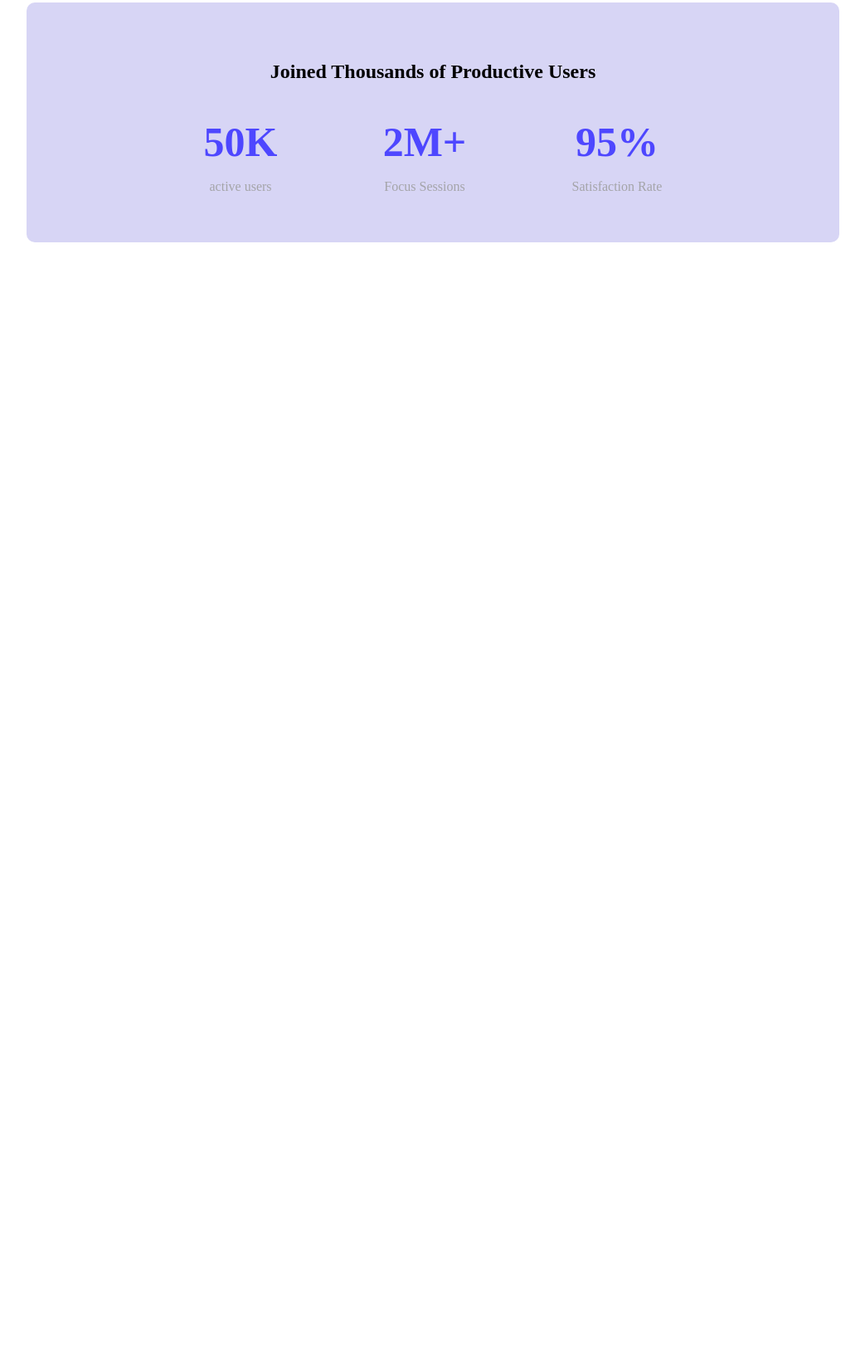
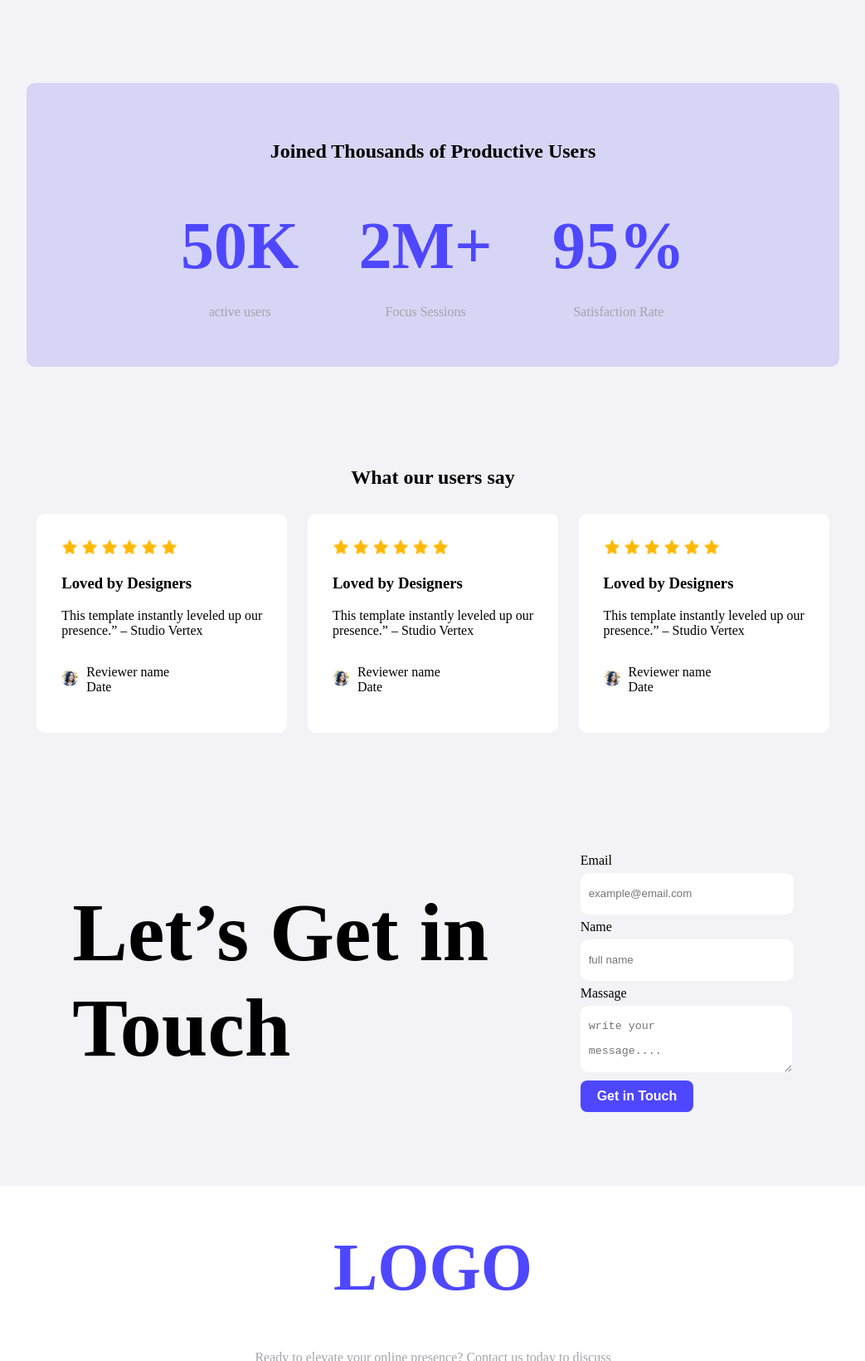
Before and after one commit to bonoshree009/landingPage, a plain HTML site: page index.html in a window 1280 px wide. Shown: the part 1160-2800 px from the top of the page at 83% size, without its empty margins (118-1161 px from the left). Before the commit the page ends 1502 px from the top, so only its background shows below. Drawn offline with Linux system fonts and the light colour scheme.

Commit message:
form done

```diff
--- a/index.html
+++ b/index.html
@@ -37,8 +37,84 @@
              </div>
          </div>
         </section>
+        <section class="cart-container">
+            <h1 class="cart-title">What our users say</h1>
+            <div class="cart">
+             <div class="cart-items">
+                <img src="Assets/icon-star.png" alt="">
+                 <img src="Assets/icon-star.png" alt="">
+                 <img src="Assets/icon-star.png" alt="">
+                <img src="Assets/icon-star.png" alt="">
+                <img src="Assets/icon-star.png" alt="">
+                 <img src="Assets/icon-star.png" alt="">
+                 <h3>Loved by Designers</h3>
+                 <p>This template instantly leveled up our  <br>presence.” – Studio Vertex</p>
+                  <div class="cart-subitems">
+                    <div>
+                        <img src="Assets/avatar.png" alt="">
+                    </div>
+                    <div><p>Reviewer name <br> Date</p></div>
+                  </div>
+               </div>
+             <div class="cart-items">
+                <img src="Assets/icon-star.png" alt="">
+                 <img src="Assets/icon-star.png" alt="">
+                 <img src="Assets/icon-star.png" alt="">
+                <img src="Assets/icon-star.png" alt="">
+                <img src="Assets/icon-star.png" alt="">
+                 <img src="Assets/icon-star.png" alt="">
+                 <h3>Loved by Designers</h3>
+                 <p>This template instantly leveled up our  <br>presence.” – Studio Vertex</p>
+                  <div class="cart-subitems">
+                    <div>
+                        <img src="Assets/avatar.png" alt="">
+                    </div>
+                    <div><p>Reviewer name <br> Date</p></div>
+                  </div>
+               </div>
+             <div class="cart-items">
+                <img src="Assets/icon-star.png" alt="">
+                 <img src="Assets/icon-star.png" alt="">
+                 <img src="Assets/icon-star.png" alt="">
+                <img src="Assets/icon-star.png" alt="">
+                <img src="Assets/icon-star.png" alt="">
+                 <img src="Assets/icon-star.png" alt="">
+                 <h3>Loved by Designers</h3>
+                 <p>This template instantly leveled up our <br> presence.” – Studio Vertex</p>
+                  <div class="cart-subitems">
+                    <div>
+                        <img src="Assets/avatar.png" alt="">
+                    </div>
+                    <div><p>Reviewer name <br> Date</p></div>
+                  </div>
+               </div>
+        </div>
+        </section>
+        <section>
+            <div class="form">
+                <div><h1>Let’s Get in <br> Touch</h1></div>
+                <div class="form-items">
+                    Email <br>
+                    <input type="email" placeholder="example@email.com"> <br>
+                    Name <br>
+                    <input type="text" placeholder="full name"> <br>
+                    Massage <br>
+                    <textarea name="text" id="" placeholder="write your message...."></textarea> <br>
+                    <button class="btn">Get in Touch</button>
+                </div>
+            </div>
+        </section>
+    </main>
 
-    </main>
-    <footer></footer>
+    <footer class="footer">
+        <h1 class="bold">LOGO</h1>
+        <p class="gray">Ready to elevate your online presence? Contact us today to discuss <br> your project and discover how we can bring your vision to life.</p>
+         <ul>
+            <li>Home</li>
+            <li> About</li>
+            <li>How It Works</li>
+            <li>Services</li>
+         </ul>
+    </footer>
 </body>
 </html>
--- a/styles.css
+++ b/styles.css
@@ -23,6 +23,9 @@ nav{
     margin-top: 150px;
     padding-bottom: 100px;
 }
+.banner h1{
+    font-size: 65px;
+}
 .btn{
     color: white;
     background-color: #4E47FF;
@@ -32,11 +35,18 @@ nav{
     border: 0;
     padding: 10px 20px;
 }
+main{
+    background-color: #ececf29d;
+}
 .action{
     display: flex;
     align-items: center;
     padding: 100px 150px;
     justify-content: space-between;
+    line-height: 15px;
+}
+.action h1{
+    font-size: 42px;
 }
 img{
     border-radius: 10px;
@@ -56,10 +66,74 @@ img{
 .list{
     display: flex;
    justify-content: space-around;
-   line-height: 3px;
+   line-height:0px;
 }
 .bold{
-    font-size: 50px;
+    font-size: 80px;
     color: #4E47FF;
     font-weight: bold;
 }
+.cart-container{
+    padding: 50px 150px;
+
+}
+.cart-title{
+    text-align: center;
+    margin-bottom: 30px;
+}
+.cart-container img{
+    height: 20px;
+    width: 20px;
+}
+.cart{
+    display: flex;
+    justify-content: space-around;
+    /* gap: 30px; */
+}
+.cart-items{
+    /* height: 250px;
+    width: 350px; */
+    background-color: white;
+    border-radius: 10px;
+    padding: 30px;
+}
+.cart-subitems{
+    display: flex;
+    align-items: center;
+    gap: 10px;
+}
+.form{
+    display: flex;
+    justify-content: space-around;
+    padding: 50px 150px;
+    align-items: center;
+}
+.form h1{
+    font-size: 100px;
+}
+.form input ,textarea{
+    padding: 10px;
+    color: #a4a4a8;
+    line-height: 30px;
+    border-radius: 10px;
+    border: 0;
+    padding-right: 70px;
+}
+.form-items{
+    line-height: 30px;
+}
+.footer{
+    text-align: center;
+}
+
+.footer ul{
+    display: flex;
+    text-align: center;
+    color: #a4a4a8;
+    gap: 10px;
+}
+footer li{
+        text-decoration: none;
+        text-align: center;
+
+}
```
